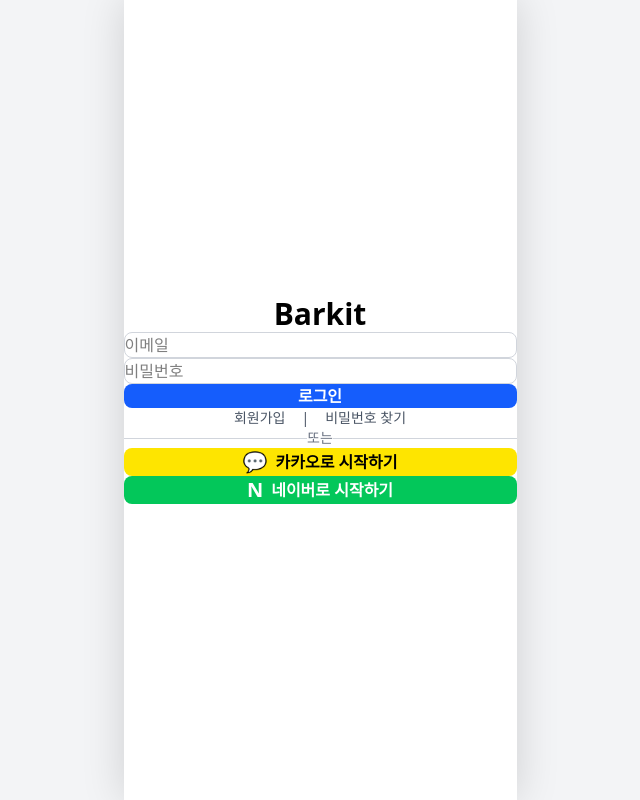
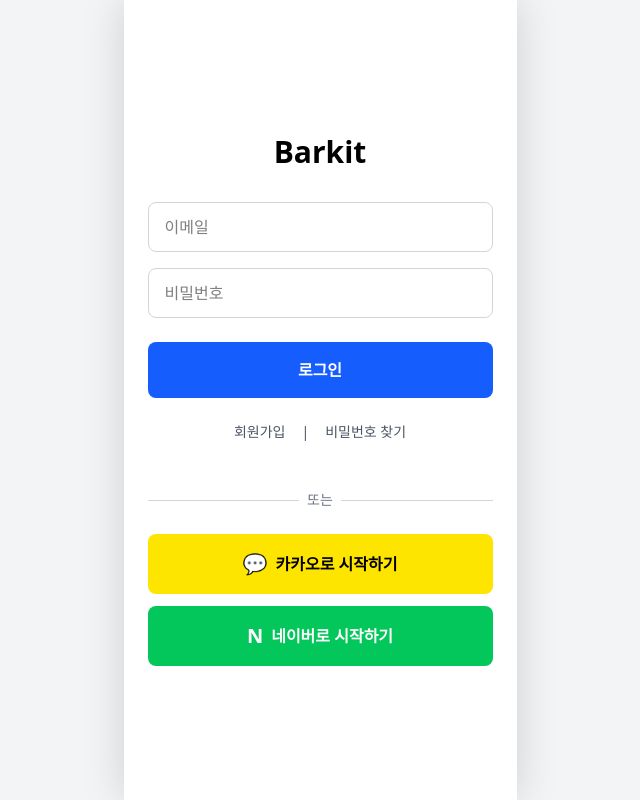
Before and after one commit to Barkit-UMC/Barkit-web, a React (Vite) app: page /login in a window 1280 px wide. Shown: the whole page, without its empty margins (320-960 px from the left). Built offline with nearby package versions, Linux system fonts and the light colour scheme.

Commit message:
style: tailwindcss import에 important 옵션 추가

```diff
--- a/src/index.css
+++ b/src/index.css
@@ -1,4 +1,4 @@
-@import "tailwindcss";
+@import "tailwindcss" important;
 
 /* CSS Variables for Safe Area */
 :root {
```
